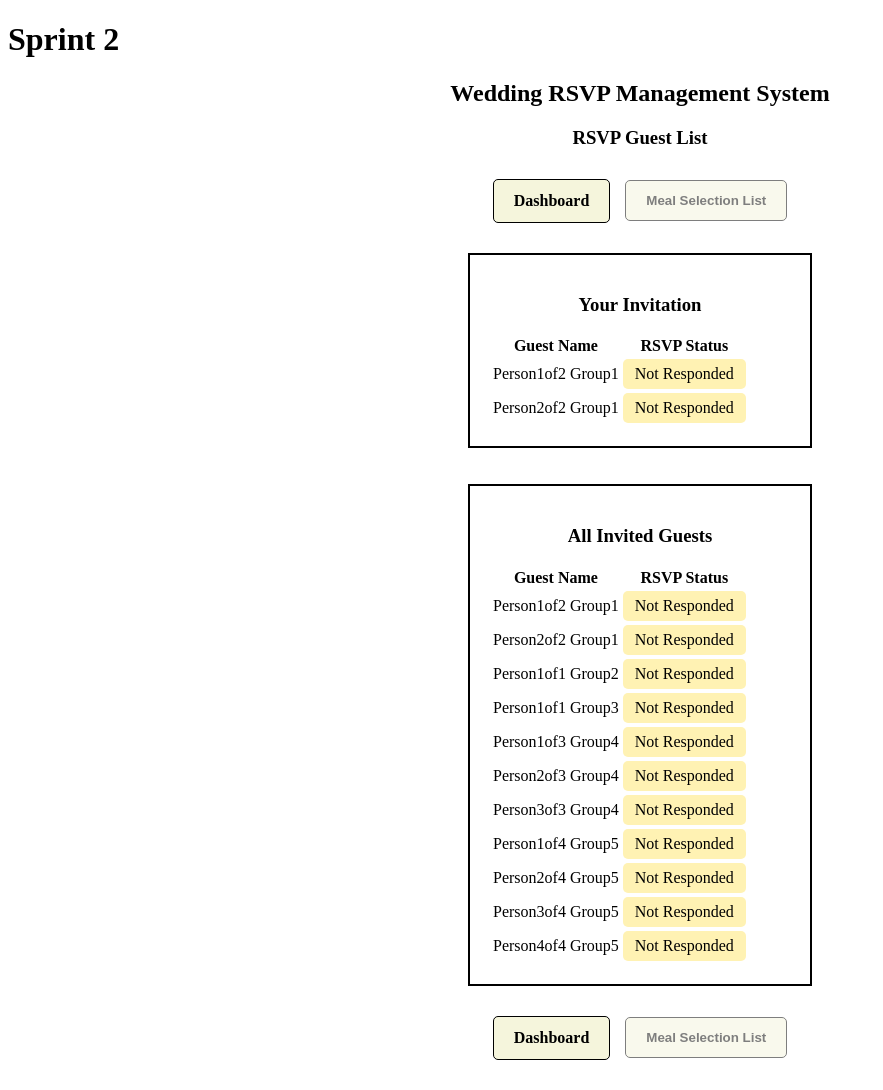
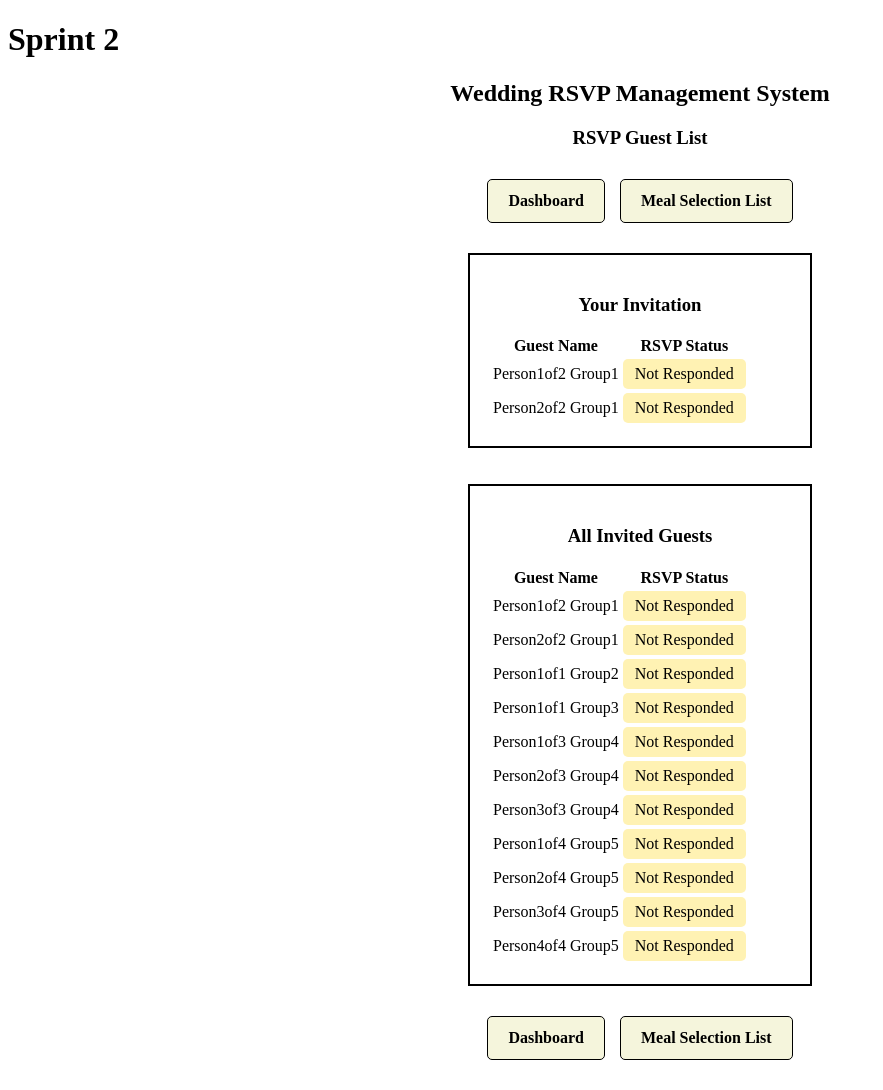
Before and after one commit to acurtis-cs/Wedding-RSVP-System, a Flask app: page /rsvp_list/1 in a window 1280 px wide. Shown: the whole page, without its empty margins (0-883 px from the left). Run offline with Flask 3, Linux system fonts and the light colour scheme; data comes from the database, SQL or seed files in the repository.

Commit message:
Updated Meal list tab link

```diff
--- a/templates/dashboard.html
+++ b/templates/dashboard.html
@@ -28,10 +28,10 @@
 			RSVP Guest List
 		</a>
 
-		<!-- Meal Selection List - disabled now -->
-		<button type="button" class="navButton" disabled>
+		<!-- Meal Selection List -->
+		<a class="navButton" href="{{ url_for('meal_list', invite_id=invite_id) }}">
 			Meal Selection List
-		</button>
+		</a>
 
 	</div>
 
--- a/templates/rsvp_list.html
+++ b/templates/rsvp_list.html
@@ -21,10 +21,10 @@
 			Dashboard
 		</a>
 
-		<!-- Meal Selection List - disabled now -->
-		<button type="button" class="navButton" disabled>
+		<!-- Meal Selection List -->
+		<a class="navButton" href="{{ url_for('meal_list', invite_id=invite_id) }}">
 			Meal Selection List
-		</button>
+		</a>
 
 	</div>
 
@@ -107,10 +107,10 @@
 			Dashboard
 		</a>
 
-		<!-- Meal Selection List - disabled now -->
-		<button type="button" class="navButton" disabled>
+		<!-- Meal Selection List -->
+		<a class="navButton" href="{{ url_for('meal_list', invite_id=invite_id) }}">
 			Meal Selection List
-		</button>
+		</a>
 
 	</div>
 
```
